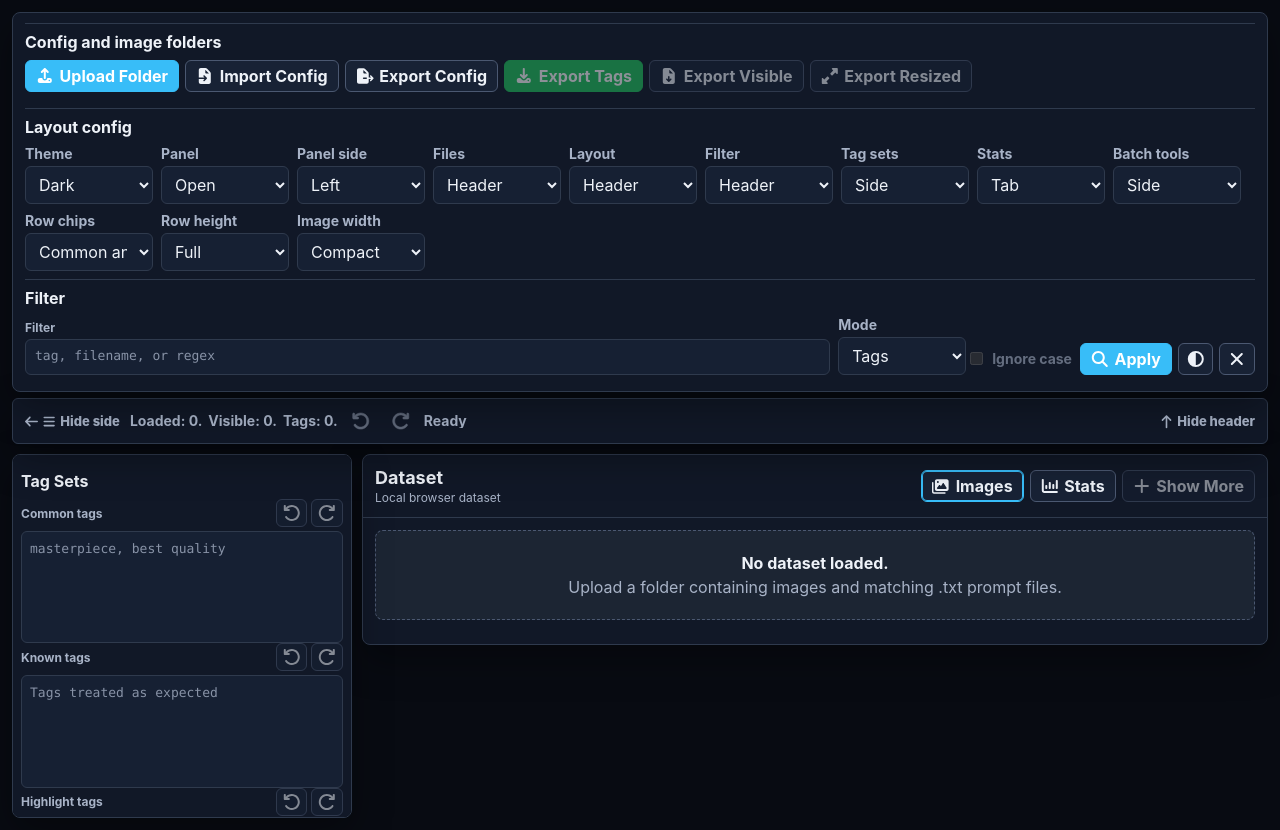
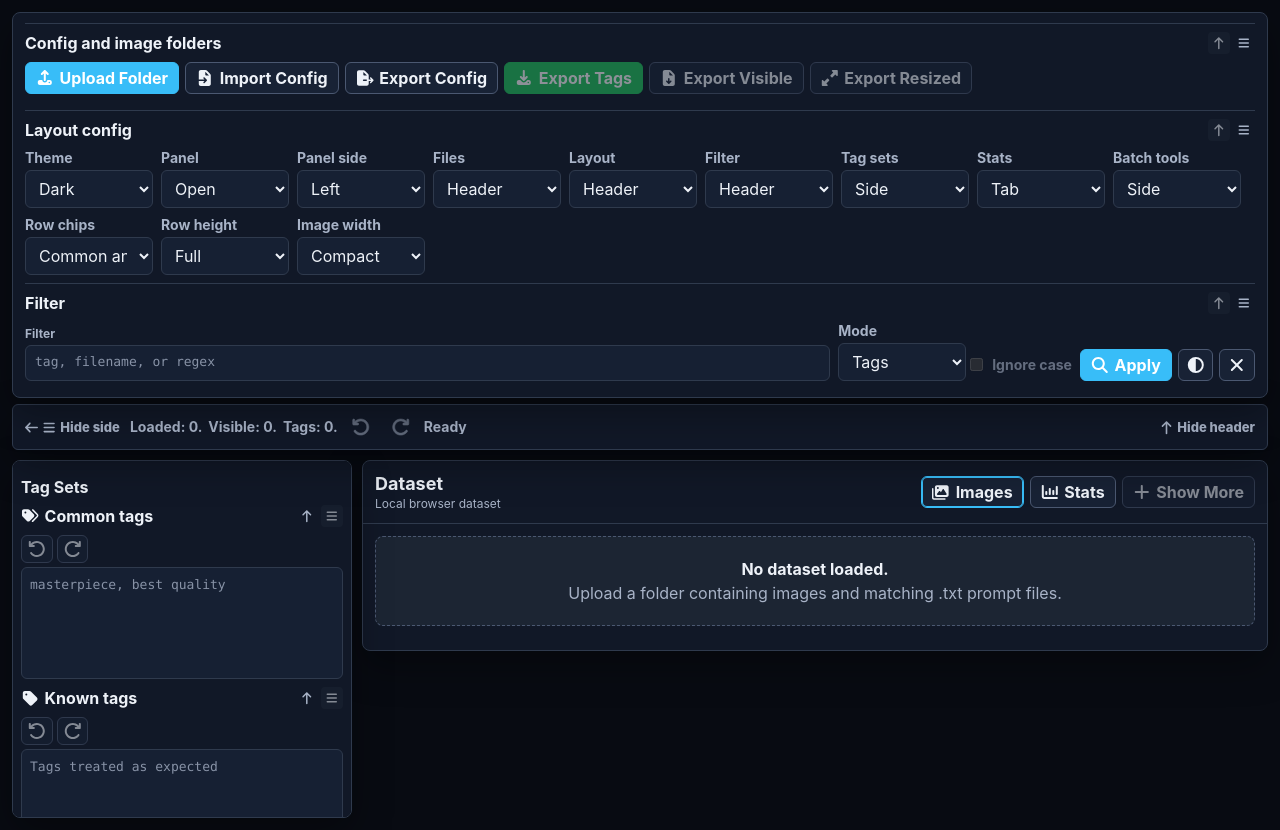
Before and after one commit to kovila77/tva-project, a Nuxt app: page / in a window 1280 px wide. Built offline with nearby package versions, Linux system fonts and the light colour scheme.

Commit message:
better section configuration

```diff
--- a/app/components/AppHeader.vue
+++ b/app/components/AppHeader.vue
@@ -8,7 +8,10 @@
   >
     <div class="app-header__content">
       <details v-if="config.fileManagementPlacement === 'header'" class="app-header__section" open>
-        <summary>Config and image folders</summary>
+        <summary>
+          <span>Config and image folders</span>
+          <SectionPlacementButtons v-model="config.fileManagementPlacement" />
+        </summary>
         <FileManagementControls />
       </details>
 
@@ -28,6 +31,7 @@
 import { computed, nextTick, onBeforeUnmount, onMounted, ref, watch } from "vue";
 import FileManagementControls from "~/components/FileManagementControls.vue";
 import QuickControls from "~/components/QuickControls.vue";
+import SectionPlacementButtons from "~/components/SectionPlacementButtons.vue";
 import { useImageTaggerContext } from "~/composables/useImageTagger";
 
 const {
@@ -132,6 +136,10 @@ onBeforeUnmount(() => {
     padding-top: 8px;
 
     summary {
+      display: flex;
+      align-items: center;
+      justify-content: space-between;
+      gap: 8px;
       margin-bottom: 8px;
       cursor: pointer;
       font-weight: 750;
--- a/app/components/LayoutConfigControls.vue
+++ b/app/components/LayoutConfigControls.vue
@@ -44,7 +44,8 @@
     </label>
     <label class="field compact">
       <span>Tag sets</span>
-      <select v-model="config.tagSetsPlacement" class="control" title="Choose where editable tag sets are shown. Header keeps them near filters; side saves vertical space; hidden keeps image area wide.">
+      <select v-model="bulkTagSetsPlacement" class="control" title="Choose where all editable tag sets are shown. Individual tag-set sections can override this from their headings.">
+        <option v-if="bulkTagSetsPlacement === 'mixed'" value="mixed" disabled>Mixed</option>
         <option value="side">Side</option>
         <option value="top">Header</option>
         <option value="hidden">Hidden</option>
@@ -104,10 +105,37 @@
 </template>
 
 <script setup lang="ts">
+import { computed } from "vue";
 import ImageDimensionControl from "~/components/ImageDimensionControl.vue";
 import { useImageTaggerContext } from "~/composables/useImageTagger";
+import type { TagSetsPlacement } from "~/types/imageTagger";
 
 const { config } = useImageTaggerContext();
+
+const tagSetPlacementKeys = [
+  "commonTagsPlacement",
+  "knownTagsPlacement",
+  "highlightTagsPlacement",
+  "highlightTextPlacement",
+  "orderTagsPlacement"
+] as const;
+
+const bulkTagSetsPlacement = computed<TagSetsPlacement | "mixed">({
+  get: () => {
+    const firstPlacement = config[tagSetPlacementKeys[0]];
+    return tagSetPlacementKeys.every((key) => config[key] === firstPlacement) ? firstPlacement : "mixed";
+  },
+  set: (placement) => {
+    if (placement === "mixed") {
+      return;
+    }
+
+    config.tagSetsPlacement = placement;
+    for (const key of tagSetPlacementKeys) {
+      config[key] = placement;
+    }
+  }
+});
 </script>
 
 <style scoped lang="scss">
--- a/app/components/QuickControls.vue
+++ b/app/components/QuickControls.vue
@@ -1,16 +1,22 @@
 <template>
   <div v-if="hasQuickControls" class="quick-controls" title="Top controls. Sections can be collapsed to keep the image workspace close to the header.">
     <details v-if="config.layoutConfigPlacement === 'header'" class="quick-controls__section" open>
-      <summary>Layout config</summary>
+      <summary>
+        <span>Layout config</span>
+        <SectionPlacementButtons v-model="config.layoutConfigPlacement" />
+      </summary>
       <LayoutConfigControls />
     </details>
 
-    <div v-if="config.tagSetsPlacement === 'top'" class="quick-controls__tag-sets">
-      <TagSetFields collapsible />
+    <div v-if="hasHeaderTagSets" class="quick-controls__tag-sets">
+      <TagSetFields placement="top" collapsible />
     </div>
 
     <details v-if="config.filterPlacement === 'header'" class="quick-controls__section" open>
-      <summary>Filter</summary>
+      <summary>
+        <span>Filter</span>
+        <SectionPlacementButtons v-model="config.filterPlacement" />
+      </summary>
       <FilterControls />
     </details>
 
@@ -21,15 +27,16 @@
 import { computed } from "vue";
 import FilterControls from "~/components/FilterControls.vue";
 import LayoutConfigControls from "~/components/LayoutConfigControls.vue";
+import SectionPlacementButtons from "~/components/SectionPlacementButtons.vue";
 import TagSetFields from "~/components/TagSetFields.vue";
 import { useImageTaggerContext } from "~/composables/useImageTagger";
 
-const { config } = useImageTaggerContext();
+const { config, hasHeaderTagSets } = useImageTaggerContext();
 
 const hasQuickControls = computed(() => (
   config.layoutConfigPlacement === "header"
   || config.filterPlacement === "header"
-  || config.tagSetsPlacement === "top"
+  || hasHeaderTagSets.value
 ));
 </script>
 
@@ -44,6 +51,10 @@ const hasQuickControls = computed(() => (
     padding-top: 8px;
 
     summary {
+      display: flex;
+      align-items: center;
+      justify-content: space-between;
+      gap: 8px;
       margin-bottom: 8px;
       cursor: pointer;
       font-weight: 750;
--- /dev/null
+++ b/app/components/SectionPlacementButtons.vue
@@ -0,0 +1,99 @@
+<template>
+  <span class="section-placement-buttons" @click.stop>
+    <button
+      class="section-placement-buttons__btn"
+      type="button"
+      :class="{ active: modelValue === headerValue }"
+      :disabled="modelValue === headerValue"
+      title="Show in header."
+      aria-label="Show in header"
+      @click.prevent="emit('update:modelValue', headerValue)"
+    >
+      <AppIcon name="arrowUp" class="icon" />
+    </button>
+    <button
+      class="section-placement-buttons__btn"
+      type="button"
+      :class="{ active: modelValue === 'side' }"
+      :disabled="modelValue === 'side'"
+      title="Show in side panel."
+      aria-label="Show in side panel"
+      @click.prevent="emit('update:modelValue', 'side')"
+    >
+      <AppIcon name="bars" class="icon" />
+    </button>
+    <button
+      v-if="allowHidden"
+      class="section-placement-buttons__btn"
+      type="button"
+      :class="{ active: modelValue === 'hidden' }"
+      :disabled="modelValue === 'hidden'"
+      title="Hide."
+      aria-label="Hide"
+      @click.prevent="emit('update:modelValue', 'hidden')"
+    >
+      <AppIcon name="close" class="icon" />
+    </button>
+  </span>
+</template>
+
+<script setup lang="ts">
+import AppIcon from "~/components/AppIcon.vue";
+
+withDefaults(defineProps<{
+  modelValue: "header" | "top" | "side" | "hidden";
+  headerValue?: "header" | "top";
+  allowHidden?: boolean;
+}>(), {
+  headerValue: "header",
+  allowHidden: false
+});
+
+const emit = defineEmits<{
+  "update:modelValue": [value: "header" | "top" | "side" | "hidden"];
+}>();
+</script>
+
+<style scoped lang="scss">
+.section-placement-buttons {
+  display: inline-flex;
+  flex: 0 0 auto;
+  align-items: center;
+  gap: 3px;
+
+  &__btn {
+    display: inline-flex;
+    align-items: center;
+    justify-content: center;
+    width: 22px;
+    min-width: 22px;
+    height: 22px;
+    border: 0;
+    border-radius: 4px;
+    background: transparent;
+    color: var(--muted);
+    padding: 0;
+    line-height: 1;
+
+    &:hover:not(:disabled),
+    &:focus-visible {
+      color: var(--text);
+    }
+
+    &.active {
+      background: var(--surface-soft);
+      color: var(--text);
+      cursor: default;
+    }
+
+    &:disabled {
+      pointer-events: none;
+    }
+
+    .icon {
+      width: 12px;
+      height: 12px;
+    }
+  }
+}
+</style>
--- a/app/components/SidePanel.vue
+++ b/app/components/SidePanel.vue
@@ -12,23 +12,32 @@
       @pointerdown="startResize"
     />
     <details v-if="config.fileManagementPlacement === 'side'" open>
-      <summary title="Import/export files and editor configuration.">Config and image folders</summary>
+      <summary title="Import/export files and editor configuration.">
+        <span>Config and image folders</span>
+        <SectionPlacementButtons v-model="config.fileManagementPlacement" />
+      </summary>
       <FileManagementControls />
     </details>
 
     <details v-if="config.layoutConfigPlacement === 'side'" open>
-      <summary title="Layout and display configuration.">Layout config</summary>
+      <summary title="Layout and display configuration.">
+        <span>Layout config</span>
+        <SectionPlacementButtons v-model="config.layoutConfigPlacement" />
+      </summary>
       <LayoutConfigControls />
     </details>
 
     <details v-if="config.filterPlacement === 'side'" open>
-      <summary title="Filter the loaded image dataset.">Filter</summary>
+      <summary title="Filter the loaded image dataset.">
+        <span>Filter</span>
+        <SectionPlacementButtons v-model="config.filterPlacement" />
+      </summary>
       <FilterControls />
     </details>
 
-    <details v-if="config.tagSetsPlacement === 'side'" open>
+    <details v-if="hasSideTagSets" open>
       <summary title="Editable tag sets used by row chips, unknown-tag detection, highlighting, and ordering.">Tag Sets</summary>
-      <TagSetFields />
+      <TagSetFields placement="side" />
     </details>
 
     <BatchTools v-if="config.batchToolsPlacement === 'side'" />
@@ -46,11 +55,12 @@ import BatchTools from "~/components/BatchTools.vue";
 import FileManagementControls from "~/components/FileManagementControls.vue";
 import FilterControls from "~/components/FilterControls.vue";
 import LayoutConfigControls from "~/components/LayoutConfigControls.vue";
+import SectionPlacementButtons from "~/components/SectionPlacementButtons.vue";
 import TagSetFields from "~/components/TagSetFields.vue";
 import TagStatsList from "~/components/TagStatsList.vue";
 import { useImageTaggerContext } from "~/composables/useImageTagger";
 
-const { config, hasSidePanelContent } = useImageTaggerContext();
+const { config, hasSidePanelContent, hasSideTagSets } = useImageTaggerContext();
 
 const minimumSidePanelWidth = 260;
 const maximumSidePanelWidth = 720;
@@ -146,6 +156,10 @@ onBeforeUnmount(stopResize);
   }
 
   :deep(summary) {
+    display: flex;
+    align-items: center;
+    justify-content: space-between;
+    gap: 8px;
     margin-bottom: 8px;
     cursor: pointer;
     font-weight: 750;
--- a/app/components/TagSetFields.vue
+++ b/app/components/TagSetFields.vue
@@ -1,8 +1,16 @@
 <template>
   <div class="tag-set-fields">
-    <template v-for="field in fields" :key="field.key">
+    <template v-for="field in visibleFields" :key="field.key">
       <details v-if="collapsible" class="tag-set-fields__section">
-        <summary>{{ field.label }}</summary>
+        <summary>
+          <span class="tag-set-fields__heading">
+            <AppIcon v-if="field.icon" :name="field.icon" class="icon" />
+            <span>{{ field.label }}</span>
+          </span>
+          <span class="tag-set-fields__placement">
+            <SectionPlacementButtons v-model="config[field.placementKey]" header-value="top" />
+          </span>
+        </summary>
         <TagField
           v-model="config[field.key]"
           :rows="field.rows"
@@ -15,10 +23,18 @@
           show-history-buttons
         />
       </details>
+      <section v-else class="tag-set-fields__section">
+        <div class="tag-set-fields__header">
+          <span class="tag-set-fields__heading">
+            <AppIcon v-if="field.icon" :name="field.icon" class="icon" />
+            <span>{{ field.label }}</span>
+          </span>
+          <span class="tag-set-fields__placement">
+            <SectionPlacementButtons v-model="config[field.placementKey]" header-value="top" />
+          </span>
+        </div>
         <TagField
-        v-else
           v-model="config[field.key]"
-        :label="field.label"
           :rows="field.rows"
           :mode="field.mode"
           :placeholder="field.placeholder"
@@ -28,18 +44,32 @@
           :style-rules="field.decorate ? tagTextStyleRules : []"
           show-history-buttons
         />
+      </section>
     </template>
   </div>
 </template>
 
 <script setup lang="ts">
+import { computed } from "vue";
+import AppIcon from "~/components/AppIcon.vue";
+import SectionPlacementButtons from "~/components/SectionPlacementButtons.vue";
 import TagField from "~/components/TagField.vue";
 import { useImageTaggerContext } from "~/composables/useImageTagger";
-import type { ConfigTextKey, TagTextFieldMode } from "~/types/imageTagger";
+import type { AppIconName } from "~/utils/icons";
+import type { ConfigTextKey, TagSetsPlacement, TagTextFieldMode } from "~/types/imageTagger";
+
+type TagSetPlacementKey =
+  | "commonTagsPlacement"
+  | "knownTagsPlacement"
+  | "highlightTagsPlacement"
+  | "highlightTextPlacement"
+  | "orderTagsPlacement";
 
 interface TagSetField {
   key: ConfigTextKey;
+  placementKey: TagSetPlacementKey;
   label: string;
+  icon: AppIconName | "";
   rows: number;
   mode: TagTextFieldMode;
   placeholder: string;
@@ -54,16 +84,12 @@ const {
   tagTextStyleRules
 } = useImageTaggerContext();
 
-withDefaults(defineProps<{
-  collapsible?: boolean;
-}>(), {
-  collapsible: false
-});
-
 const fields: TagSetField[] = [
   {
     key: "commonTagsText",
+    placementKey: "commonTagsPlacement",
     label: "Common tags",
+    icon: "common",
     rows: 5,
     mode: "tags",
     placeholder: "masterpiece, best quality",
@@ -73,7 +99,9 @@ const fields: TagSetField[] = [
   },
   {
     key: "knownTagsText",
+    placementKey: "knownTagsPlacement",
     label: "Known tags",
+    icon: "known",
     rows: 5,
     mode: "tags",
     placeholder: "Tags treated as expected",
@@ -83,7 +111,9 @@ const fields: TagSetField[] = [
   },
   {
     key: "highlightTagsText",
+    placementKey: "highlightTagsPlacement",
     label: "Highlight tags",
+    icon: "highlight",
     rows: 4,
     mode: "tags",
     placeholder: "Tags to emphasize",
@@ -93,7 +123,9 @@ const fields: TagSetField[] = [
   },
   {
     key: "highlightText",
+    placementKey: "highlightTextPlacement",
     label: "Highlight text",
+    icon: "text",
     rows: 3,
     mode: "text",
     placeholder: "Text fragments to emphasize",
@@ -103,7 +135,9 @@ const fields: TagSetField[] = [
   },
   {
     key: "orderTagsText",
+    placementKey: "orderTagsPlacement",
     label: "Order tags",
+    icon: "",
     rows: 4,
     mode: "tags",
     placeholder: "Tags that should be first",
@@ -112,15 +146,33 @@ const fields: TagSetField[] = [
     decorate: true
   }
 ];
+
+const props = withDefaults(defineProps<{
+  collapsible?: boolean;
+  placement?: TagSetsPlacement;
+}>(), {
+  collapsible: false,
+  placement: "side"
+});
+
+const visibleFields = computed(() => fields.filter((field) => config[field.placementKey] === props.placement));
 </script>
 
 <style scoped lang="scss">
 .tag-set-fields {
+  display: flex;
+  flex-direction: column;
+  gap: 8px;
+
   &__section {
     min-width: 0;
-    margin-bottom: 4px;
 
-    summary {
+    summary,
+    .tag-set-fields__header {
+      display: flex;
+      align-items: center;
+      justify-content: space-between;
+      gap: 8px;
       margin-bottom: 8px;
       cursor: pointer;
       font-weight: 750;
@@ -131,5 +183,16 @@ const fields: TagSetField[] = [
       }
     }
   }
+
+  &__heading {
+    display: inline-flex;
+    min-width: 0;
+    align-items: center;
+    gap: 6px;
+  }
+
+  &__placement {
+    flex: 0 0 auto;
+  }
 }
 </style>
--- a/app/composables/useImageTagger.ts
+++ b/app/composables/useImageTagger.ts
@@ -117,11 +117,25 @@ function createImageTaggerContext() {
   const topTagStats = computed(() => tagStats.value.slice(0, 160));
   const lastUndoOperation = computed<DatasetOperation | null>(() => history.past[history.past.length - 1] ?? null);
   const lastRedoOperation = computed<DatasetOperation | null>(() => history.future[history.future.length - 1] ?? null);
+  const hasHeaderTagSets = computed(() => (
+    config.commonTagsPlacement === "top"
+    || config.knownTagsPlacement === "top"
+    || config.highlightTagsPlacement === "top"
+    || config.highlightTextPlacement === "top"
+    || config.orderTagsPlacement === "top"
+  ));
+  const hasSideTagSets = computed(() => (
+    config.commonTagsPlacement === "side"
+    || config.knownTagsPlacement === "side"
+    || config.highlightTagsPlacement === "side"
+    || config.highlightTextPlacement === "side"
+    || config.orderTagsPlacement === "side"
+  ));
   const hasHeaderPanelSections = computed(() => (
     config.fileManagementPlacement === "header"
     || config.layoutConfigPlacement === "header"
     || config.filterPlacement === "header"
-    || config.tagSetsPlacement === "top"
+    || hasHeaderTagSets.value
   ));
   const hasHeaderContent = computed(() => (
     config.headerPanelMode !== "hidden"
@@ -131,7 +145,7 @@ function createImageTaggerContext() {
     config.fileManagementPlacement === "side"
     || config.layoutConfigPlacement === "side"
     || config.filterPlacement === "side"
-    || config.tagSetsPlacement === "side"
+    || hasSideTagSets.value
     || config.batchToolsPlacement === "side"
     || config.statsPlacement === "side"
   ));
@@ -455,6 +469,8 @@ function createImageTaggerContext() {
     hasHeaderContent,
     hasSidePanelSections,
     hasSidePanelContent,
+    hasHeaderTagSets,
+    hasSideTagSets,
     viewerImageStyle,
     visibleImages,
     renderedImages,
--- a/app/config/default-config.json
+++ b/app/config/default-config.json
@@ -12,6 +12,11 @@
   "headerPanelMode": "open",
   "sidePanelMode": "open",
   "tagSetsPlacement": "side",
+  "commonTagsPlacement": "side",
+  "knownTagsPlacement": "side",
+  "highlightTagsPlacement": "side",
+  "highlightTextPlacement": "side",
+  "orderTagsPlacement": "side",
   "statsPlacement": "tab",
   "batchToolsPlacement": "side",
   "fileManagementPlacement": "header",
--- a/app/types/imageTagger.ts
+++ b/app/types/imageTagger.ts
@@ -37,6 +37,11 @@ export interface AppConfig {
   headerPanelMode: HeaderPanelMode;
   sidePanelMode: SidePanelMode;
   tagSetsPlacement: TagSetsPlacement;
+  commonTagsPlacement: TagSetsPlacement;
+  knownTagsPlacement: TagSetsPlacement;
+  highlightTagsPlacement: TagSetsPlacement;
+  highlightTextPlacement: TagSetsPlacement;
+  orderTagsPlacement: TagSetsPlacement;
   statsPlacement: StatsPlacement;
   batchToolsPlacement: BatchToolsPlacement;
   fileManagementPlacement: HeaderSectionPlacement;
--- a/app/utils/config.ts
+++ b/app/utils/config.ts
@@ -43,6 +43,11 @@ export function normalizeConfig(source: ConfigSource = {}): AppConfig {
     headerPanelMode: source.headerPanelMode === "hidden" ? "hidden" : "open",
     sidePanelMode: source.sidePanelMode === "hidden" ? "hidden" : "open",
     tagSetsPlacement: includesValue(tagSetPlacements, source.tagSetsPlacement) ? source.tagSetsPlacement : "side",
+    commonTagsPlacement: normalizeTagSetPlacement(source.commonTagsPlacement, source.tagSetsPlacement),
+    knownTagsPlacement: normalizeTagSetPlacement(source.knownTagsPlacement, source.tagSetsPlacement),
+    highlightTagsPlacement: normalizeTagSetPlacement(source.highlightTagsPlacement, source.tagSetsPlacement),
+    highlightTextPlacement: normalizeTagSetPlacement(source.highlightTextPlacement, source.tagSetsPlacement),
+    orderTagsPlacement: normalizeTagSetPlacement(source.orderTagsPlacement, source.tagSetsPlacement),
     statsPlacement: includesValue(statsPlacements, source.statsPlacement) ? source.statsPlacement : "tab",
     batchToolsPlacement: includesValue(batchToolsPlacements, source.batchToolsPlacement) ? source.batchToolsPlacement : "side",
     fileManagementPlacement: includesValue(headerSectionPlacements, source.fileManagementPlacement) ? source.fileManagementPlacement : "header",
@@ -119,6 +124,14 @@ function normalizeImageWidthMode(value: unknown): ImageWidthMode {
   return includesValue(imageWidthModes, value) ? value : "compact";
 }
 
+function normalizeTagSetPlacement(value: unknown, fallback: unknown): TagSetsPlacement {
+  if (includesValue(tagSetPlacements, value)) {
+    return value;
+  }
+
+  return includesValue(tagSetPlacements, fallback) ? fallback : "side";
+}
+
 export function isThemeMode(value: unknown): value is ThemeMode {
   return value === "dark" || value === "light";
 }
--- a/app/utils/tagDataset.ts
+++ b/app/utils/tagDataset.ts
@@ -170,6 +170,11 @@ export function makeDatasetSnapshot(config: AppConfig): AppConfig {
     headerPanelMode: config.headerPanelMode,
     sidePanelMode: config.sidePanelMode,
     tagSetsPlacement: config.tagSetsPlacement,
+    commonTagsPlacement: config.commonTagsPlacement,
+    knownTagsPlacement: config.knownTagsPlacement,
+    highlightTagsPlacement: config.highlightTagsPlacement,
+    highlightTextPlacement: config.highlightTextPlacement,
+    orderTagsPlacement: config.orderTagsPlacement,
     statsPlacement: config.statsPlacement,
     batchToolsPlacement: config.batchToolsPlacement,
     fileManagementPlacement: config.fileManagementPlacement,
```
Lines whose indentation alone changed are shown as unchanged.
